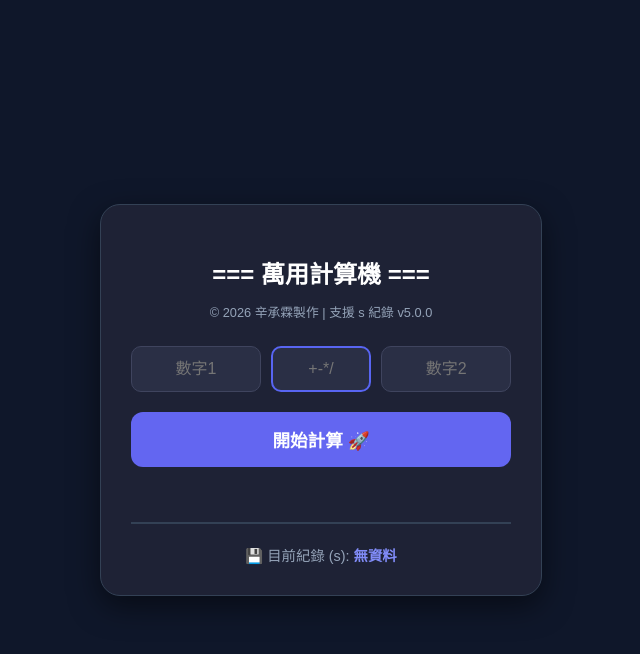
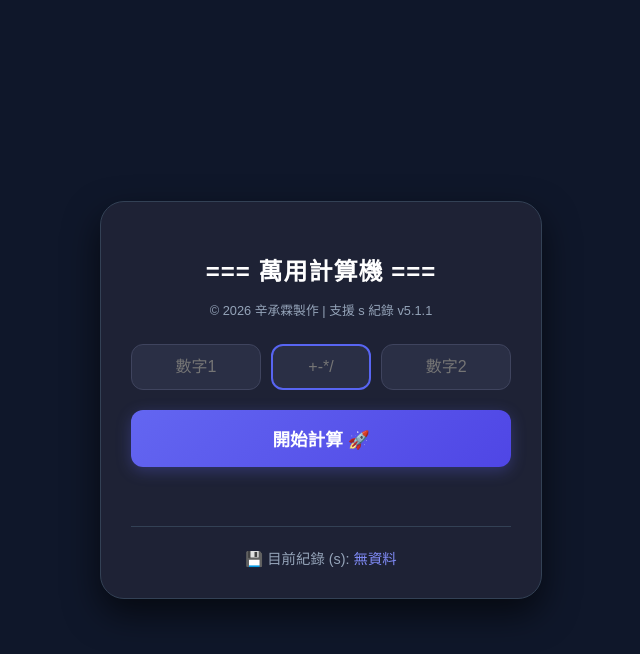
Before and after one commit to pengjun0429/calculator, a Flask app: page / in a window 1280 px wide. Shown: the top 654 px of the page, without its empty margins (319-959 px from the left). Run offline with Flask 3, Linux system fonts and the light colour scheme.

Commit message:
Update index.html 第5.1.1版
同上

```diff
--- a/templates/index.html
+++ b/templates/index.html
@@ -3,97 +3,38 @@
 <head>
     <meta charset="UTF-8">
     <meta name="viewport" content="width=device-width, initial-scale=1.0">
-    <title>萬用計算機 2026</title>
+    <title>萬用計算機 - 彩蛋版</title>
     <style>
-        /* 1. 基礎設定：確保背景是深色且置中 */
-        body {
-            background-color: #0f172a;
-            color: white;
-            display: flex;
-            justify-content: center;
-            align-items: center;
-            height: 100vh;
-            margin: 0;
-            font-family: sans-serif;
+        body { background-color: #0f172a; color: white; display: flex; justify-content: center; align-items: center; height: 100vh; margin: 0; font-family: sans-serif; }
+        .container { background-color: #1e2235; padding: 30px; border-radius: 24px; width: 380px; box-shadow: 0 15px 35px rgba(0,0,0,0.6); text-align: center; border: 1px solid #334155; position: relative; overflow: hidden; }
+        h2 { margin-bottom: 5px; letter-spacing: 1px; }
+        .info { color: #94a3b8; font-size: 0.8rem; margin-bottom: 25px; }
+        .input-group { display: flex; gap: 10px; margin-bottom: 20px; }
+        .input-field { flex: 1; background: #2a2f45; border: 1px solid #3f445e; color: white; padding: 12px; border-radius: 12px; text-align: center; font-size: 1rem; outline: none; min-width: 0; transition: 0.3s; }
+        .operator { flex: 0.7; border: 2px solid #5865f2; }
+        .input-field:focus { border-color: #818cf8; background: #333952; }
+        .calc-btn { width: 100%; padding: 16px; background: linear-gradient(135deg, #6366f1, #4f46e5); border: none; border-radius: 12px; color: white; font-weight: bold; font-size: 1.1rem; cursor: pointer; box-shadow: 0 4px 15px rgba(99, 102, 241, 0.3); }
+        .calc-btn:hover { transform: translateY(-2px); box-shadow: 0 6px 20px rgba(99, 102, 241, 0.4); }
+        #msg { margin: 15px 0; min-height: 24px; font-weight: bold; }
+        hr { border: 0; border-top: 1px solid #334155; margin: 20px 0; }
+        .history { color: #94a3b8; font-size: 0.9rem; }
+        #s-record { color: #818cf8; }
+        /* 彩蛋特效：晃動動畫 */
+        .shake { animation: shake 0.5s; }
+        @keyframes shake {
+            0% { transform: translateX(0); }
+            25% { transform: translateX(-5px); }
+            50% { transform: translateX(5px); }
+            75% { transform: translateX(-5px); }
+            100% { transform: translateX(0); }
         }
-
-        /* 2. 主容器：修復溢出問題 */
-        .container {
-            background-color: #1e2235;
-            padding: 30px;
-            border-radius: 20px;
-            width: 380px; /* 固定寬度防止格子亂跑 */
-            box-shadow: 0 10px 30px rgba(0,0,0,0.5);
-            text-align: center;
-            border: 1px solid #334155;
-        }
-
-        h2 { margin-bottom: 5px; font-size: 1.5rem; }
-        .info { color: #94a3b8; font-size: 0.8rem; margin-bottom: 25px; }
-
-        /* 3. 格子佈局：使用 Flex 確保三格乖乖排好 */
-        .input-group {
-            display: flex;
-            gap: 10px;
-            margin-bottom: 20px;
-        }
-
-        /* 4. 輸入框設定：解決打不了字的問題 */
-        .input-field {
-            flex: 1;
-            background: #2a2f45;
-            border: 1px solid #3f445e;
-            color: white;
-            padding: 12px;
-            border-radius: 10px;
-            text-align: center;
-            font-size: 1rem;
-            outline: none;
-            min-width: 0; /* 防止寬度爆掉 */
-        }
-
-        /* 讓運算符號那一格特別一點（紫色框） */
-        .operator {
-            flex: 0.7;
-            border: 2px solid #5865f2;
-        }
-
-        .input-field:focus { border-color: #818cf8; }
-
-        /* 5. 按鈕與訊息 */
-        .calc-btn {
-            width: 100%;
-            padding: 15px;
-            background: #6366f1;
-            border: none;
-            border-radius: 12px;
-            color: white;
-            font-weight: bold;
-            font-size: 1.1rem;
-            cursor: pointer;
-            transition: 0.2s;
-        }
-
-        .calc-btn:hover { background: #4f46e5; }
-
-        .error-msg {
-            color: #ff5f5f;
-            margin: 15px 0;
-            min-height: 20px;
-            font-size: 0.9rem;
-        }
-
-        hr { border: 0.5px solid #334155; margin: 20px 0; }
-
-        .history { color: #94a3b8; font-size: 0.9rem; }
-        #s-record { color: #818cf8; font-weight: bold; }
     </style>
 </head>
 <body>
 
-<div class="container">
+<div class="container" id="card">
     <h2>=== 萬用計算機 ===</h2>
-    <p class="info">© 2026 辛承霖製作 | 支援 s 紀錄 v5.0.0</p>
+    <p class="info">© 2026 辛承霖製作 | 支援 s 紀錄 v5.1.1</p>
 
     <div class="input-group">
         <input type="text" id="num1" class="input-field" placeholder="數字1">
@@ -103,61 +44,60 @@
 
     <button class="calc-btn" onclick="runCalc()">開始計算 🚀</button>
 
-    <div id="msg" class="error-msg"></div>
+    <div id="msg"></div>
 
     <hr>
-
-    <div class="history">
-        💾 目前紀錄 (s): <span id="s-record">無資料</span>
-    </div>
+    <div class="history">💾 目前紀錄 (s): <span id="s-record">無資料</span></div>
 </div>
 
 <script>
     function runCalc() {
-        const n1 = document.getElementById('num1').value;
-        const n2 = document.getElementById('num2').value;
-        const op = document.getElementById('op').value;
+        const n1 = document.getElementById('num1').value.trim();
+        const n2 = document.getElementById('num2').value.trim();
+        const op = document.getElementById('op').value.trim().toLowerCase(); // 轉小寫方便判斷 qq
         const msg = document.getElementById('msg');
         const record = document.getElementById('s-record');
+        const card = document.getElementById('card');
 
-        // 清空舊訊息
-        msg.innerText = "";
-        msg.style.color = "#ff5f5f";
-
-        // 轉換數字
-        const val1 = parseFloat(n1);
-        const val2 = parseFloat(n2);
-
-        // 檢查輸入
-        if (n1 === "" || n2 === "" || op === "") {
-            msg.innerText = "❌ 錯誤：請填寫所有格子！";
+        // 隱藏彩蛋：輸入 qq
+        if (op === "qq") {
+            msg.style.color = "#ff79c6";
+            msg.innerText = "✨ 發現彩蛋！計算機不想工作，它想哭 QQ ✨";
+            card.classList.add('shake');
+            setTimeout(() => card.classList.remove('shake'), 500);
+            record.innerText = "😭 (哭臉)";
             return;
         }
 
-        if (isNaN(val1) || isNaN(val2)) {
+        const v1 = parseFloat(n1);
+        const v2 = parseFloat(n2);
+
+        if (n1 === "" || n2 === "" || isNaN(v1) || isNaN(v2)) {
+            msg.style.color = "#ff5f5f";
             msg.innerText = "❌ 錯誤：請輸入有效的數字！";
             return;
         }
 
-        // 計算邏輯
         let result;
-        if (op === "+") result = val1 + val2;
-        else if (op === "-") result = val1 - val2;
-        else if (op === "*") result = val1 * val2;
-        else if (op === "/") {
-            if (val2 === 0) {
-                msg.innerText = "❌ 錯誤：不能除以零！";
+        switch(op) {
+            case '+': result = v1 + v2; break;
+            case '-': result = v1 - v2; break;
+            case '*': result = v1 * v2; break;
+            case '/':
+                if (v2 === 0) {
+                    msg.style.color = "#ff5f5f";
+                    msg.innerText = "❌ 錯誤：不能除以零！";
+                    return;
+                }
+                result = v1 / v2; break;
+            default:
+                msg.style.color = "#ff5f5f";
+                msg.innerText = "❌ 錯誤：無效的運算符號！";
                 return;
-            }
-            result = val1 / val2;
-        } else {
-            msg.innerText = "❌ 錯誤：無效的運算符號！";
-            return;
         }
 
-        // 顯示結果
         msg.style.color = "#4ade80";
-        msg.innerText = "計算完成！";
+        msg.innerText = "計算成功！結果是：" + result;
         record.innerText = result;
     }
 </script>
```
